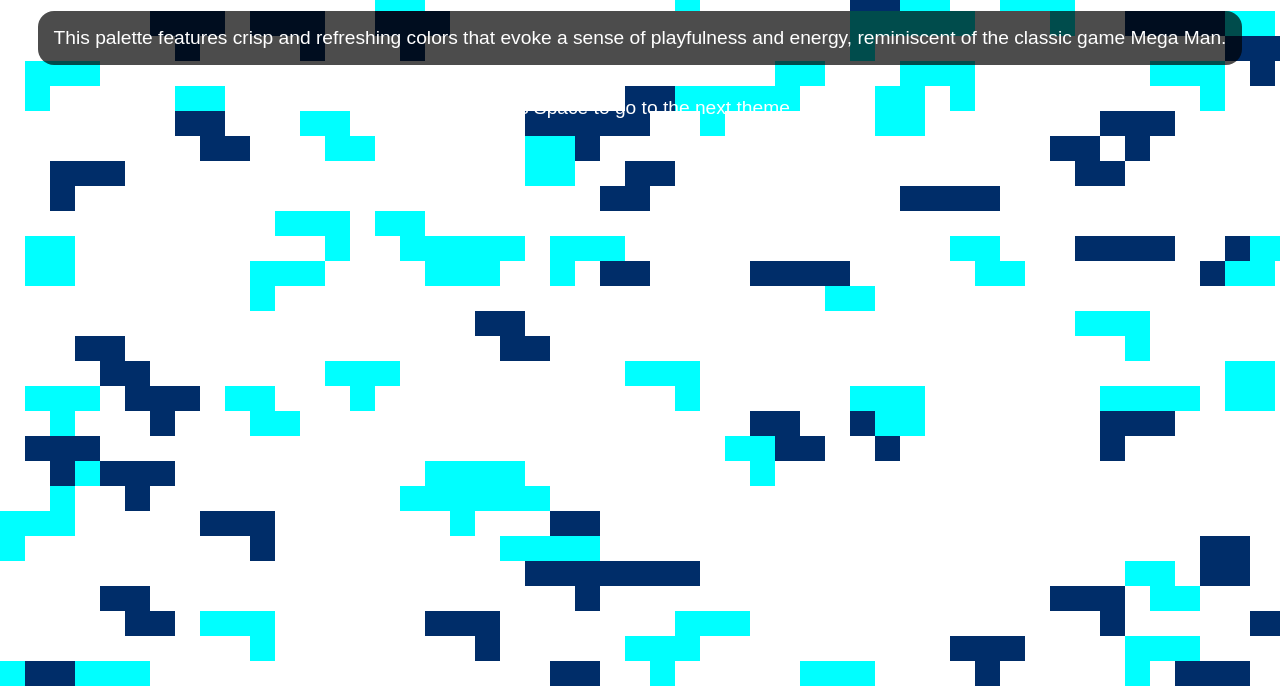
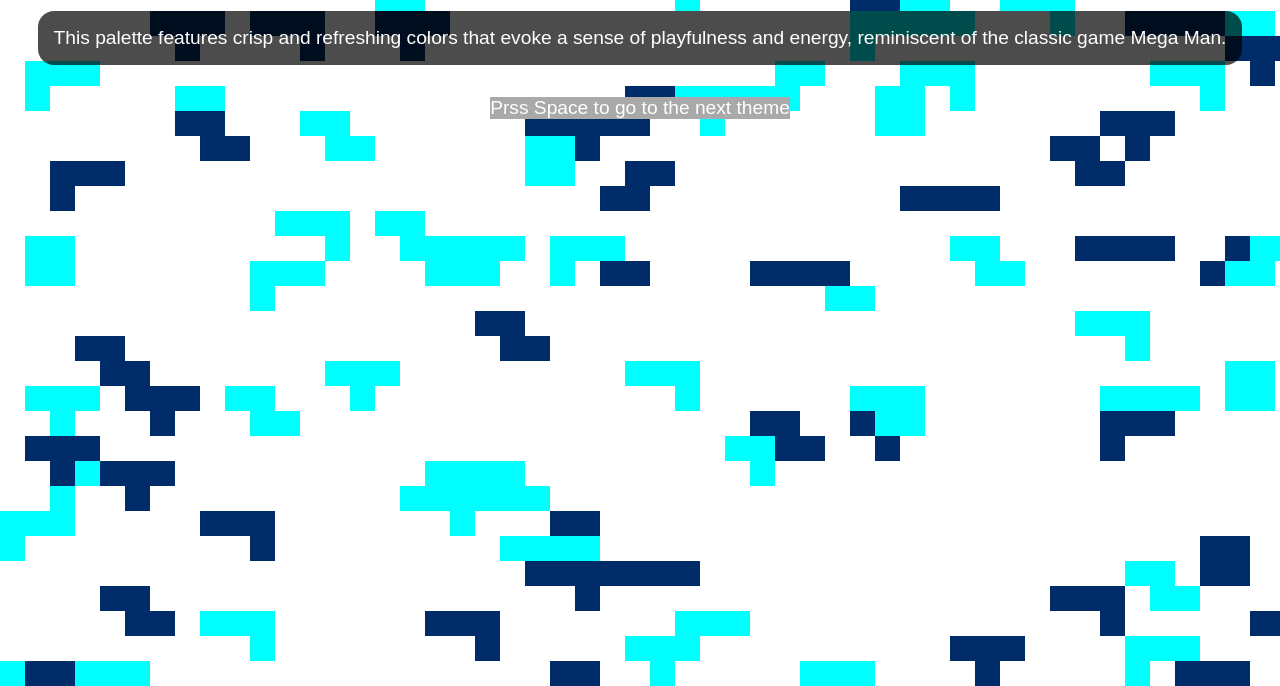
Before and after one commit to skalthoff/cs202, a plain HTML site: page assignment4/index.html in a window 1280 px wide. Shown: the part 114-800 px from the top of the page. Drawn offline with nearby package versions, Linux system fonts and the light colour scheme.

Commit message:
gray backgorund

```diff
--- a/assignment4/styles.css
+++ b/assignment4/styles.css
@@ -49,4 +49,6 @@ canvas {
     color: white;
     margin-top: 1rem;
     font-size: 1.2rem;
+    background-color: darkgray;
+
 }
```
